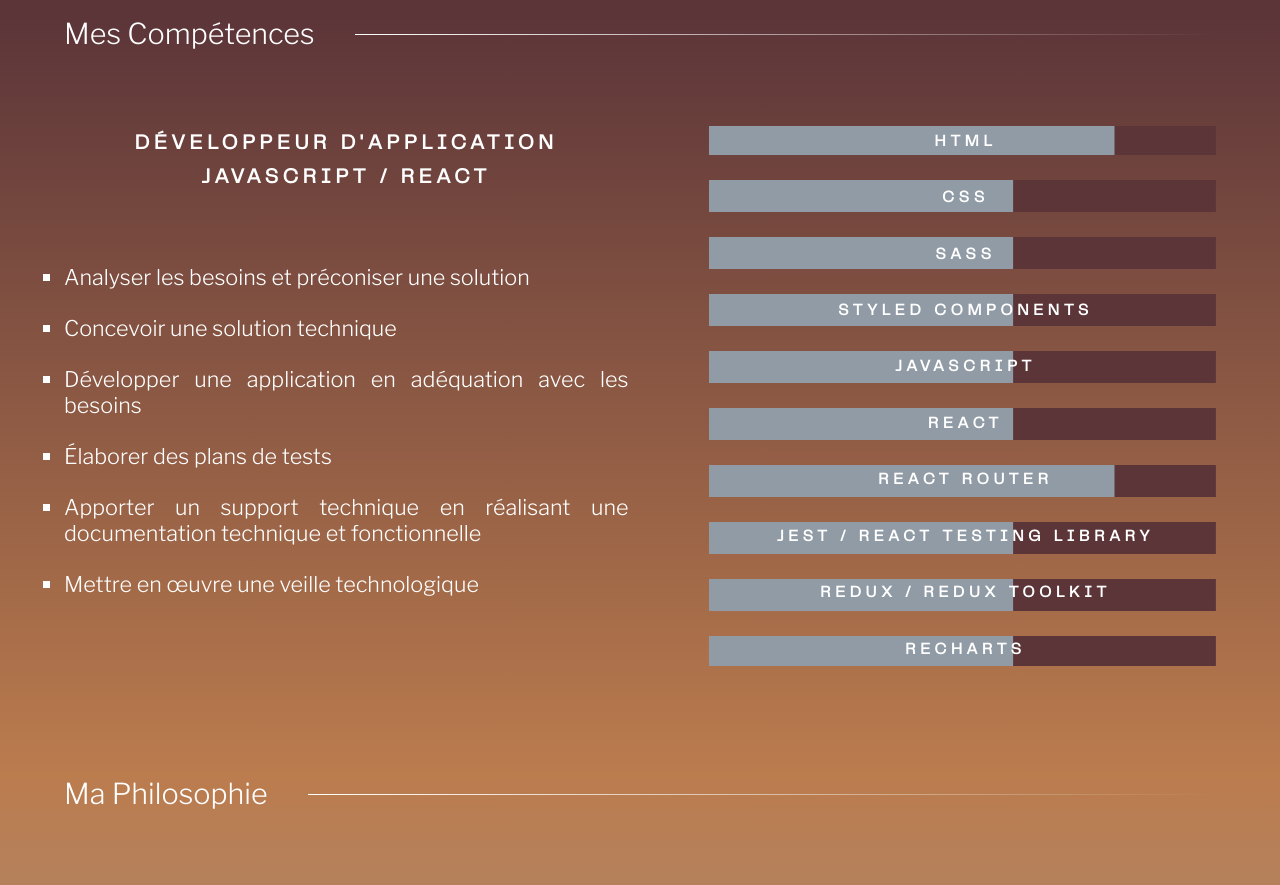
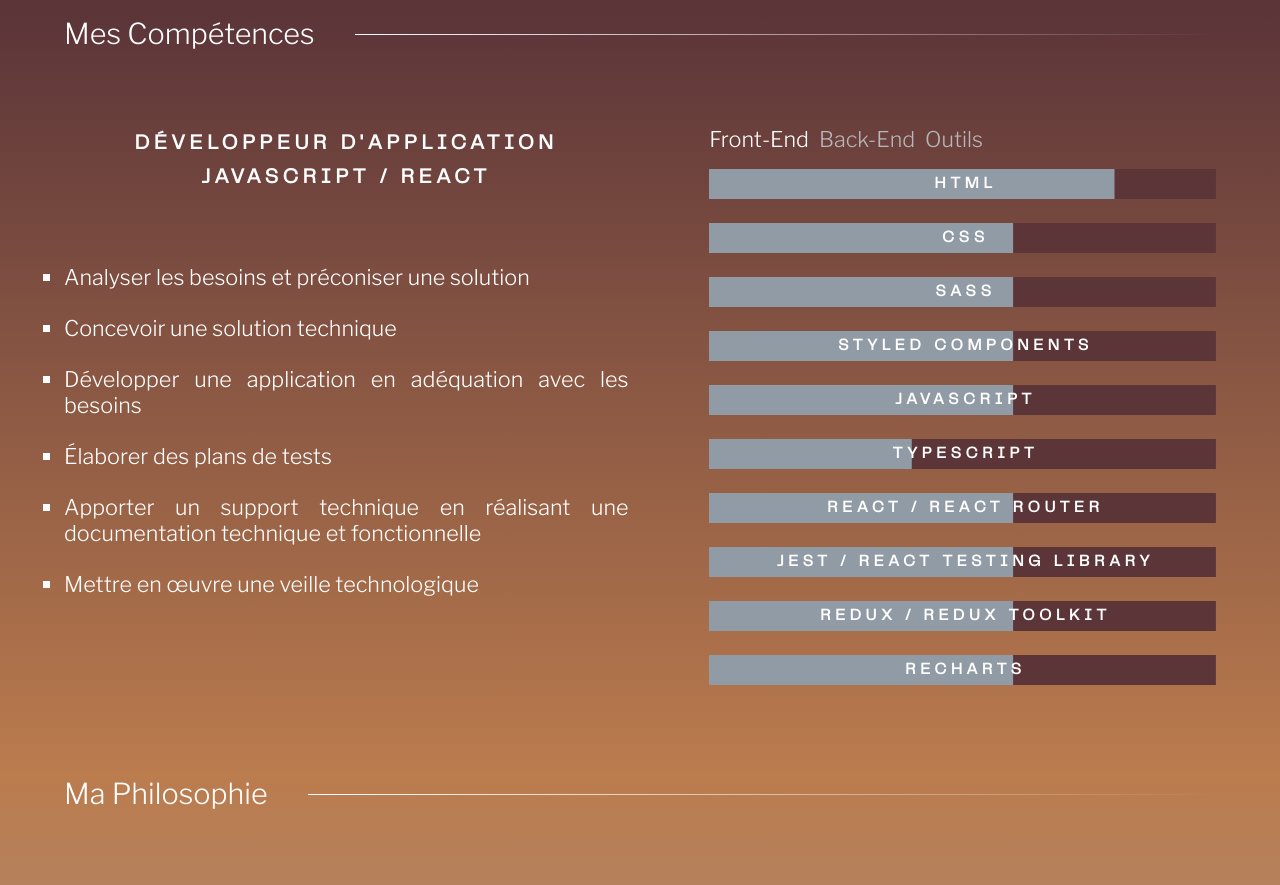
Before and after one commit to NC81/portfolio, a React (Create React App) app: page / in a window 1280 px wide. Shown: the part 1520-2405 px from the top of the page. Built offline with nearby package versions, Linux system fonts and the light colour scheme.

Commit message:
Ajout des types de compétences

```diff
--- a/package.json
+++ b/package.json
@@ -1,7 +1,7 @@
 {
   "homepage": "https://NC81.github.io/portfolio",
   "name": "portfolio",
-  "version": "0.2.7",
+  "version": "0.2.8",
   "private": true,
   "dependencies": {
     "@testing-library/jest-dom": "^5.17.0",
--- a/src/App.js
+++ b/src/App.js
@@ -14,6 +14,7 @@ import { donneesProjet3 } from "./data/projets"
 import { donneesProjet4 } from "./data/projets"
 import { donneesProjet5 } from "./data/projets"
 import { donneesAventure } from "./data/histoires"
+import { donneesCompetences } from "./data/competences"
 
 export default function App() {
   const [boutonDefilementHautVisible, etablitBoutonDefilementHautVisible] =
@@ -61,7 +62,7 @@ export default function App() {
       <Header ref={refHeader} gereClicDefilement={gereClicDefilement} />
       <main>
         <Presentation histoire={true} donnees={biographie} />
-        <Competences ref={refCompetences} />
+        <Competences ref={refCompetences} donnees={donneesCompetences} />
         <Presentation histoire={true} donnees={philosophie} inverse={true} />
         <Presentation
           ref={refRealisations}
--- a/src/components/competences/Competences.jsx
+++ b/src/components/competences/Competences.jsx
@@ -1,64 +1,39 @@
-import { forwardRef } from "react"
+import { useState, forwardRef } from "react"
 import { ResponsiveContainer, BarChart, Bar, XAxis, YAxis } from "recharts"
 import TitreSection from "../titre-section/TitreSection"
 import { motion } from "framer-motion"
 
-export default forwardRef(function Competences({}, ref) {
-  const data = [
+export default forwardRef(function Competences({ donnees }, ref) {
+  // Liste regroupant les 3 types de compétences sélectionnables
+  const typesDeCompetences = [
     {
-      name: "HTML",
-      score: 4,
-      left: 1,
-    },
-
-    {
-      name: "CSS",
-      score: 3,
-      left: 1,
+      nom: "Front-End",
+      donnees: donnees.frontend,
     },
     {
-      name: "SASS",
-      score: 3,
-      left: 2,
+      nom: "Back-End",
+      donnees: donnees.backend,
     },
     {
-      name: "STYLED COMPONENTS",
-      score: 3,
-      left: 2,
-    },
-    {
-      name: "JAVASCRIPT",
-      score: 3,
-      left: 2,
-    },
-    {
-      name: "REACT",
-      score: 3,
-      left: 2,
-    },
-    {
-      name: "REACT ROUTER",
-      score: 4,
-      left: 1,
-    },
-    {
-      name: "JEST / REACT TESTING LIBRARY",
-      score: 3,
-      left: 2,
-    },
-    {
-      name: "REDUX / REDUX TOOLKIT",
-      score: 3,
-      left: 2,
-    },
-    {
-      name: "RECHARTS",
-      score: 3,
-      left: 1,
+      nom: "Outils",
+      donnees: donnees.outils,
     },
   ]
 
-  const axisStyle = {
+  // Type de compétences sélectionné affichant le graphique
+  const [typeActuel, changeTypeActuel] = useState(typesDeCompetences[0])
+
+  // Fonction de sélection au clic du type de compétences
+  function selectionneTypeActuel(string) {
+    const nouveauType = typesDeCompetences.find((el) => el.nom === string)
+    changeTypeActuel(nouveauType)
+  }
+
+  const styleDynamiqueDuConteneur = {
+    height: `${54 * typeActuel.donnees.length}px`,
+  }
+
+  const styleDeLAxeY = {
     fill: "white",
     fontSize: "14px",
   }
@@ -99,20 +74,34 @@ export default forwardRef(function Competences({}, ref) {
             whileInView={{ opacity: 1, translateX: 0 }}
             transition={{ duration: 0.8, ease: "easeOut" }}
             className="image section-competences__graphique"
+            style={styleDynamiqueDuConteneur}
           >
-            <ul>
-              {data.map((el, index) => (
-                <li key={`el.name-${index}`}>{el.name}</li>
+            <ul className="liste-types">
+              {typesDeCompetences.map(({ nom }, index) => (
+                <li
+                  className={`type ${
+                    nom === typeActuel.nom ? "selection" : ""
+                  }`}
+                  onClick={() => selectionneTypeActuel(nom)}
+                  key={`type-${index}`}
+                >
+                  {nom}
+                </li>
+              ))}
+            </ul>
+            <ul className="liste-noms">
+              {typeActuel.donnees.map(({ name }, index) => (
+                <li key={`name-${index}`}>{name}</li>
               ))}
             </ul>
             <ResponsiveContainer>
               <BarChart
-                data={data}
+                data={typeActuel.donnees}
                 margin={{
-                  top: -15,
-                  bottom: -15,
+                  top: 0,
+                  bottom: 0,
                 }}
-                barSize={32}
+                barSize={30}
                 layout="vertical"
               >
                 <XAxis hide type="number" domain={[0, 5]} />
@@ -120,13 +109,14 @@ export default forwardRef(function Competences({}, ref) {
                   hide
                   type="category"
                   dataKey="name"
-                  style={axisStyle}
+                  style={styleDeLAxeY}
                 ></YAxis>
                 <Bar
                   dataKey="score"
                   position="center"
                   fill="#919ba5"
                   background={{ fill: "#5c3539" }}
+                  isAnimationActive={false}
                 />
               </BarChart>
             </ResponsiveContainer>
--- a/src/components/competences/_competences.scss
+++ b/src/components/competences/_competences.scss
@@ -36,11 +36,27 @@
   &__graphique {
     position: relative;
     height: 540px;
-    ul {
+    .liste-types {
+      display: flex;
+      margin-bottom: 5px;
+      gap: 10px;
+    }
+    .type {
+      padding: 0;
+      cursor: pointer;
+    }
+    .type:not(.selection) {
+      color: #b7b7b7;
+    }
+    .type:not(.selection):hover {
+      animation: clignoteType 600ms infinite;
+    }
+    .liste-noms {
       position: absolute;
       display: flex;
       flex-direction: column;
       justify-content: space-between;
+      padding: 12px 0 12px;
       width: 100%;
       height: 100%;
       z-index: 1;
@@ -48,18 +64,27 @@
       letter-spacing: $letter-spacing-title;
       text-align: center;
     }
-    li {
+    li:not(.type) {
       padding-left: 6px;
-      line-height: 32px;
+      line-height: 30px;
       overflow: hidden;
       white-space: nowrap;
       text-overflow: ellipsis;
       @include tablette {
-        font-size: 0.9rem;
-      }
-      @include mobile {
         font-size: 0.8rem;
       }
     }
   }
 }
+
+@keyframes clignoteType {
+  0% {
+    color: #959595;
+  }
+  50% {
+    color: white;
+  }
+  100% {
+    color: #959595;
+  }
+}
--- /dev/null
+++ b/src/data/competences.js
@@ -0,0 +1,126 @@
+// 3 Listes regroupant les types de compétences (frontend, backend, outils) exploitées dans le graphique
+export const donneesCompetences = {
+  frontend: [
+    {
+      name: "HTML",
+      score: 4,
+      left: 1,
+    },
+
+    {
+      name: "CSS",
+      score: 3,
+      left: 2,
+    },
+    {
+      name: "SASS",
+      score: 3,
+      left: 2,
+    },
+    {
+      name: "STYLED COMPONENTS",
+      score: 3,
+      left: 2,
+    },
+    {
+      name: "JAVASCRIPT",
+      score: 3,
+      left: 2,
+    },
+    {
+      name: "TYPESCRIPT",
+      score: 2,
+      left: 3,
+    },
+    {
+      name: "REACT / REACT ROUTER",
+      score: 3,
+      left: 2,
+    },
+    {
+      name: "JEST / REACT TESTING LIBRARY",
+      score: 3,
+      left: 2,
+    },
+    {
+      name: "REDUX / REDUX TOOLKIT",
+      score: 3,
+      left: 2,
+    },
+    {
+      name: "RECHARTS",
+      score: 3,
+      left: 2,
+    },
+  ],
+  backend: [
+    {
+      name: "PHP",
+      score: 2,
+      left: 3,
+    },
+    {
+      name: "MySQL",
+      score: 2,
+      left: 3,
+    },
+  ],
+  outils: [
+    {
+      name: "VSCODE",
+      score: 3,
+      left: 2,
+    },
+    {
+      name: "GIT",
+      score: 3,
+      left: 2,
+    },
+    {
+      name: "NPM",
+      score: 3,
+      left: 2,
+    },
+
+    {
+      name: "POSTMAN",
+      score: 3,
+      left: 2,
+    },
+    {
+      name: "FIGMA",
+      score: 3,
+      left: 2,
+    },
+    {
+      name: "SWAGGER",
+      score: 2,
+      left: 3,
+    },
+    {
+      name: "MONGODB",
+      score: 2,
+      left: 3,
+    },
+    {
+      name: "DOCKER",
+      score: 2,
+      left: 3,
+    },
+    {
+      name: "XAMPP",
+      score: 2,
+      left: 3,
+    },
+    {
+      name: "WORD",
+      score: 4,
+      left: 1,
+    },
+    {
+      name: "EXCEL",
+      score: 3,
+      left: 2,
+    },
+  ],
+}
--- a/src/data/histoires.js
+++ b/src/data/histoires.js
@@ -58,8 +58,8 @@ export const donneesAventure = {
     ],
     [
       "Un grand oiseau mystique planait paisiblement autour d'un arbre millénaire sur lequel poussaient d'étranges plantes luminescentes.",
-      "La cueillette fut acrobatique, mais j'avais voulu partager avec lui cette ressource ancestrale qui l'avait nourri au point de modeler son essence",
-      "j'avais réalisé que nous étions animés par la même énergie cosmique d'où provenait son aptitude à voler. Désormais, depuis le ciel, j'aperçois ma destinée.",
+      "La cueillette fut acrobatique, mais j'avais voulu partager avec lui cette ressource ancestrale qui semblait être à l'origine de son plumage lumineux",
+      "cette communion m'avait fait comprendre que nous étions animés par la même énergie cosmique qui le faisait voler. Désormais, depuis le ciel, j'aperçois ma destinée.",
     ],
   ],
   image: [
```
